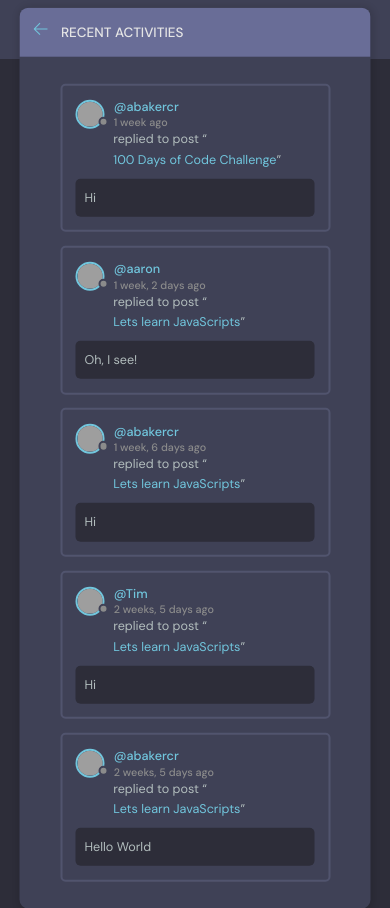
After one commit to MiataRacer28/django-tutorial, a Django app: page /activity/ in a window 390 px wide. The commit adds this page. Run offline with Django 5.2, Linux system fonts and the light colour scheme; data comes from the database, SQL or seed files in the repository; grey boxes are pictures that could not be loaded.

Commit message:
Mobile Responsiveness

```diff
--- /dev/null
+++ b/base/templates/base/activity.html
@@ -0,0 +1,72 @@
+{% extends 'main.html' %}
+
+{% block content %}
+
+
+<main class="layout">
+  <div class="container">
+    <div class="layout__box">
+      <div class="layout__boxHeader">
+        <div class="layout__boxTitle">
+          <a href="{% url 'home' %}">
+            <svg version="1.1" xmlns="http://www.w3.org/2000/svg" width="32" height="32" viewBox="0 0 32 32">
+              <title>arrow-left</title>
+              <path
+                d="M13.723 2.286l-13.723 13.714 13.719 13.714 1.616-1.611-10.96-10.96h27.625v-2.286h-27.625l10.965-10.965-1.616-1.607z">
+              </path>
+            </svg>
+          </a>
+          <h3>Recent Activities</h3>
+        </div>
+      </div>
+
+      <div class="activities-page layout__body">
+
+        {% for message in room_messages %}
+
+        <div class="activities__box">
+          <div class="activities__boxHeader roomListRoom__header">
+            <a href="{% url 'user-profile' message.user.id %}" class="roomListRoom__author">
+              <div class="avatar avatar--small">
+                <img src="https://randomuser.me/api/portraits/women/11.jpg" />
+              </div>
+              <p>
+                @{{message.user}}
+                <span>{{message.created|timesince}} ago</span>
+              </p>
+            </a>
+
+            {% if request.user == message.user %}
+            <div class="roomListRoom__actions">
+              <a href="{%url 'delete-message' message.id%}">
+                <svg version="1.1" xmlns="http://www.w3.org/2000/svg" width="32" height="32" viewBox="0 0 32 32">
+                  <title>remove</title>
+                  <path
+                    d="M27.314 6.019l-1.333-1.333-9.98 9.981-9.981-9.981-1.333 1.333 9.981 9.981-9.981 9.98 1.333 1.333 9.981-9.98 9.98 9.98 1.333-1.333-9.98-9.98 9.98-9.981z">
+                  </path>
+                </svg>
+              </a>
+            </div>
+
+            {% endif %}
+          </div>
+          <div class="activities__boxContent">
+            <p>replied to post “<a href="{% url 'room' message.room.id %}">{{message.room}}</a>”</p>
+            <div class="activities__boxRoomContent">
+              {{message.body}}
+            </div>
+          </div>
+        </div>
+
+        {% endfor %}
+      </div>
+    </div>
+  </div>
+</main>
+
+<script src="script.js"></script>
+</body>
+
+</html>
+
+{% endblock content %}
--- a/base/templates/base/home.html
+++ b/base/templates/base/home.html
@@ -26,8 +26,8 @@
           </label>
         </form>
         <div class="mobile-menuItems">
-          <a class="btn btn--main btn--pill" href="#">Browse Topics</a>
-          <a class="btn btn--main btn--pill" href="#">Recent Activities</a>
+          <a class="btn btn--main btn--pill" href="{% url 'topics' %}">Browse Topics</a>
+          <a class="btn btn--main btn--pill" href="{% url 'activity' %}">Recent Activities</a>
         </div>
       </div>
 
--- a/base/templates/base/topics_component.html
+++ b/base/templates/base/topics_component.html
@@ -15,7 +15,7 @@
 
       {% endfor %}
     </ul>
-    <a class="btn btn--link" href="topics.html">
+    <a class="btn btn--link" href="{% url 'topics' %}">
       More
       <svg version="1.1" xmlns="http://www.w3.org/2000/svg" width="32" height="32" viewBox="0 0 32 32">
         <title>chevron-down</title>
--- a/base/urls.py
+++ b/base/urls.py
@@ -15,6 +15,10 @@ urlpatterns = [
     path('delete-room/<str:pk>/', views.deleteRoom, name="delete-room"),
     path('update-user/', views.updateUser, name="update-user"),
     path('delete-mesage/<str:pk>/', views.deleteMessage, name="delete-message"),
+    path('topics/', views.topicsPage, name="topics"),
+    path('activity/', views.activityPage, name="activity"),
+
+
 
 
 ]
--- a/base/views.py
+++ b/base/views.py
@@ -74,7 +74,7 @@ def home(request):
     q = request.GET.get('q') if request.GET.get('q') != None else ''
     rooms = Room.objects.filter(Q(topic__name__icontains =q) | Q(name__icontains=q) | Q(description__icontains=q))
 
-    topics = Topic.objects.all()
+    topics = Topic.objects.all()[0:5]
     room_count = rooms.count()
     room_messages = Message.objects.filter(Q(room__topic__name__icontains=q))
 
@@ -191,3 +191,13 @@ def updateUser(request):
             form.save()
             return redirect('user-profile', pk=user.id)
     return render(request, 'base/update-user.html', {'form':form})
+
+
+def topicsPage(request):
+    q = request.GET.get('q') if request.GET.get('q') != None else ''
+    topics = Topic.objects.filter(name__icontains=q)
+    return render(request, 'base/topics.html', {'topics':topics})
+
+def activityPage(request):
+    room_messages = Message.objects.all()
+    return render(request, 'base/activity.html', {'room_messages':room_messages})
```
Also changed, not shown: base/templates/base/topics.html (added, +50 -0 lines), 4 other files.
